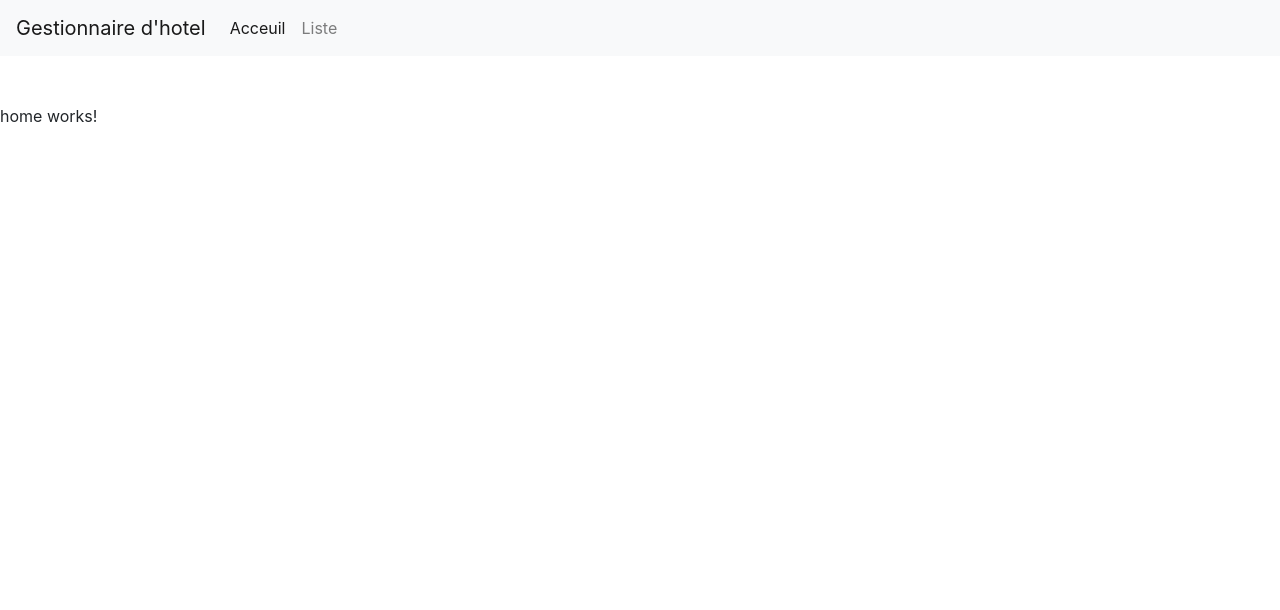
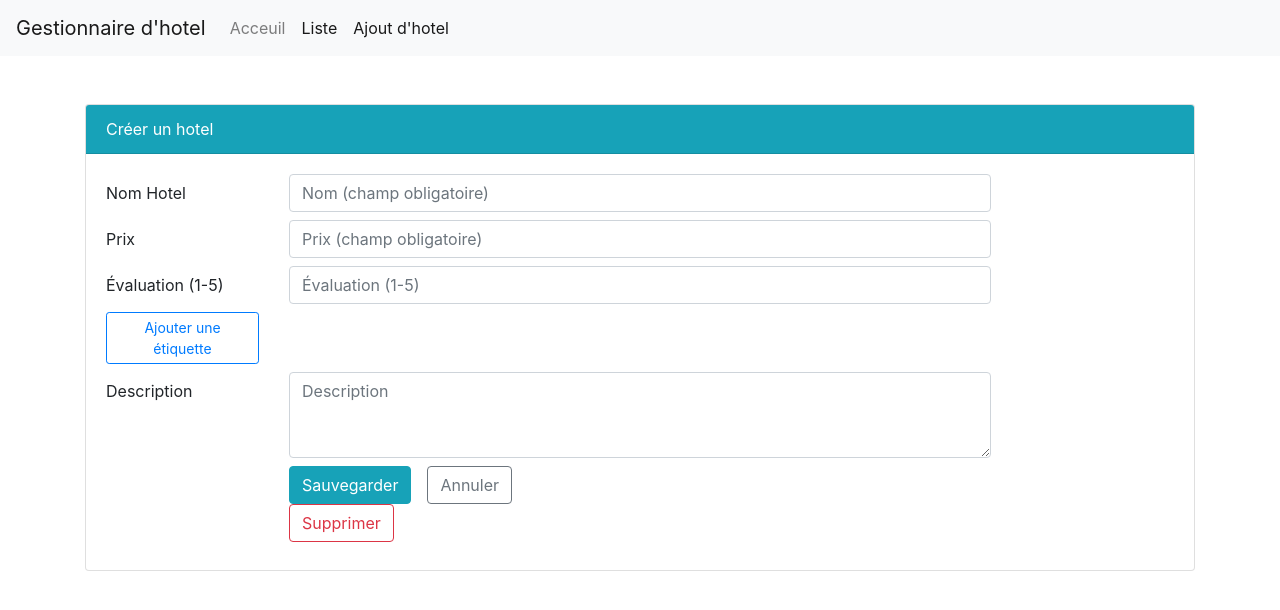
Before and after one commit to billyjov/ng-yt, an Angular app: page /hotels/0/edit in a window 1280 px wide. Before the commit this address led to /home. Shown: the top 610 px of the page. Built offline with nearby package versions, Linux system fonts and the light colour scheme.

Commit message:
feat: add form template

```diff
--- a/src/app/app.component.html
+++ b/src/app/app.component.html
@@ -5,8 +5,16 @@
   </button>
   <div class="collapse navbar-collapse">
     <div class="navbar-nav">
-      <a class="nav-link" [routerLink]="['/home']" routerLinkActive="active">Acceuil</a>
-      <a class="nav-link" [routerLink]="['/hotels']" routerLinkActive="active">Liste</a>
+      <a class="nav-link" [routerLink]="['/home']" routerLinkActive="active">
+        Acceuil
+      </a>
+      <a class="nav-link" [routerLink]="['/hotels']" routerLinkActive="active">
+        Liste
+      </a>
+      <a class="nav-link" [routerLink]="['/hotels', '0', 'edit']"
+        routerLinkActive="active">
+        Ajout d'hotel
+      </a>
     </div>
   </div>
 </nav>
--- /dev/null
+++ b/src/app/hotels/hotel-edit/hotel-edit.component.html
@@ -0,0 +1,102 @@
+<div class="container">
+  <div class="card">
+    <div class="card-header text-white bg-info">
+      Créer un hotel
+    </div>
+
+    <div class="card-body">
+      <form novalidate (ngSubmit)="saveHotel()" [formGroup]="hotelForm">
+
+        <div class="form-group row mb-2">
+          <label class="col-md-2 col-form-label" for="hotelNameId">
+            Nom Hotel
+          </label>
+          <div class="col-md-8">
+            <input class="form-control" id="hotelNameId" type="text"
+              placeholder="Nom (champ obligatoire)" />
+          </div>
+        </div>
+
+        <div class="form-group row mb-2">
+          <label class="col-md-2 col-form-label" for="hotelPriceId">
+            Prix
+          </label>
+          <div class="col-md-8">
+            <input class="form-control" id="hotelPriceId" type="text"
+              placeholder="Prix (champ obligatoire)" />
+          </div>
+        </div>
+
+        <div class="form-group row mb-2">
+          <label class="col-md-2 col-form-label" for="starRatingId">
+            Évaluation (1-5)
+          </label>
+
+          <div class="col-md-8">
+            <input class="form-control" id="starRatingId" type="text"
+              placeholder="Évaluation (1-5)" />
+          </div>
+        </div>
+
+        <div formArrayName="tags">
+          <div class="form-group row mb-2"
+            *ngFor="let tag of tags.controls; let i=index">
+            <label class="col-md-2 col-form-label" [attr.for]="i">
+              {{ 'Étiquette ' + i }}
+            </label>
+
+            <div class="col-md-8">
+              <input class="form-control" [id]="i" type="text"
+                placeholder="{{ 'Étiquette ' + i }}" [formControlName]="i" />
+            </div>
+            <button class="col-md-1 btn btn-outline-danger btn-sm" type="button"
+              title="Delete this search tag" (click)="deleteTag(i)">
+              Supprimer
+            </button>
+          </div>
+        </div>
+
+        <div class="row">
+          <div class="col-md-2 mb-2">
+            <button class="btn btn-outline-primary btn-sm" type="button"
+              title="Ajouter une étiquette" (click)="addTag()">
+              Ajouter une étiquette
+            </button>
+          </div>
+        </div>
+
+        <div class="form-group row mb-2">
+          <label class="col-md-2 col-form-label" for="descriptionId">
+            Description
+          </label>
+
+          <div class="col-md-8">
+            <textarea class="form-control" id="descriptionId"
+              placeholder="Description" rows=3></textarea>
+          </div>
+        </div>
+
+        <div class="form-group row mb-2">
+          <div class="offset-md-2 col-md-4">
+            <button class="btn btn-info mr-3" type="submit">
+              Sauvegarder
+            </button>
+            <button class="btn btn-outline-secondary mr-3" type="button"
+              title="Annuler les modifications" [routerLink]="['/hotels']">
+              Annuler
+            </button>
+            <button class="btn btn-outline-danger" type="button"
+              title="Supprimer cet hotel" (click)="deleteHotel()">
+              Supprimer
+            </button>
+          </div>
+        </div>
+      </form>
+    </div>
+
+    <div class="alert alert-danger" *ngIf="errorMessage">
+      {{ errorMessage }}
+    </div>
+  </div>
+
+</div>
--- /dev/null
+++ b/src/app/hotels/hotel-edit/hotel-edit.component.ts
@@ -0,0 +1,73 @@
+import { Component, OnInit } from '@angular/core';
+import { FormArray, FormBuilder, FormControl, FormGroup, Validators } from '@angular/forms';
+import { ActivatedRoute, Router } from '@angular/router';
+import { IHotel } from '../shared/models/hotel';
+
+@Component({
+  selector: 'app-hotel-edit',
+  templateUrl: './hotel-edit.component.html',
+  styleUrls: ['./hotel-edit.component.css']
+})
+export class HotelEditComponent implements OnInit {
+
+  public hotelForm: FormGroup;
+  public errorMessage: string;
+  public hotel: IHotel;
+
+  constructor(
+    private router: Router,
+    private route: ActivatedRoute,
+    private fb: FormBuilder,
+
+  ) { }
+
+  ngOnInit(): void {
+    this.hotelForm = this.fb.group({
+      hotelName: ['', [Validators.required,
+      Validators.minLength(3),
+      Validators.maxLength(50)]
+      ],
+      hotelPrice: ['', Validators.required],
+      starRating: [''],
+      tags: this.fb.array([]),
+      description: ''
+    });
+  }
+
+
+  public get tags(): FormArray {
+    return this.hotelForm.get('tags') as FormArray;
+  }
+
+  public addTag(): void {
+    this.tags.push(new FormControl());
+  }
+
+  public deleteTag(index: number): void {
+    this.tags.removeAt(index);
+    this.tags.markAsDirty();
+  }
+
+  public saveHotel(): void {
+    if (this.hotelForm.valid) {
+      if (this.hotelForm.dirty) {
+
+      } else {
+        this.saveCompleted();
+      }
+    } else {
+      this.errorMessage = 'Corrigez les erreurs svp.';
+    }
+  }
+
+  public deleteHotel(): void {
+
+  }
+
+
+  public saveCompleted(): void {
+    this.hotelForm.reset();
+    this.router.navigate(['/products']);
+  }
+
+}
```
Also changed, not shown: src/app/hotels/hotel-routing.module.ts (+11 -2 lines), src/app/hotels/hotel.module.ts (+5 -2 lines), src/app/hotels/hotel-edit/hotel-edit.component.css (added), 1 other file (tests, documents, lock files or other folders).
